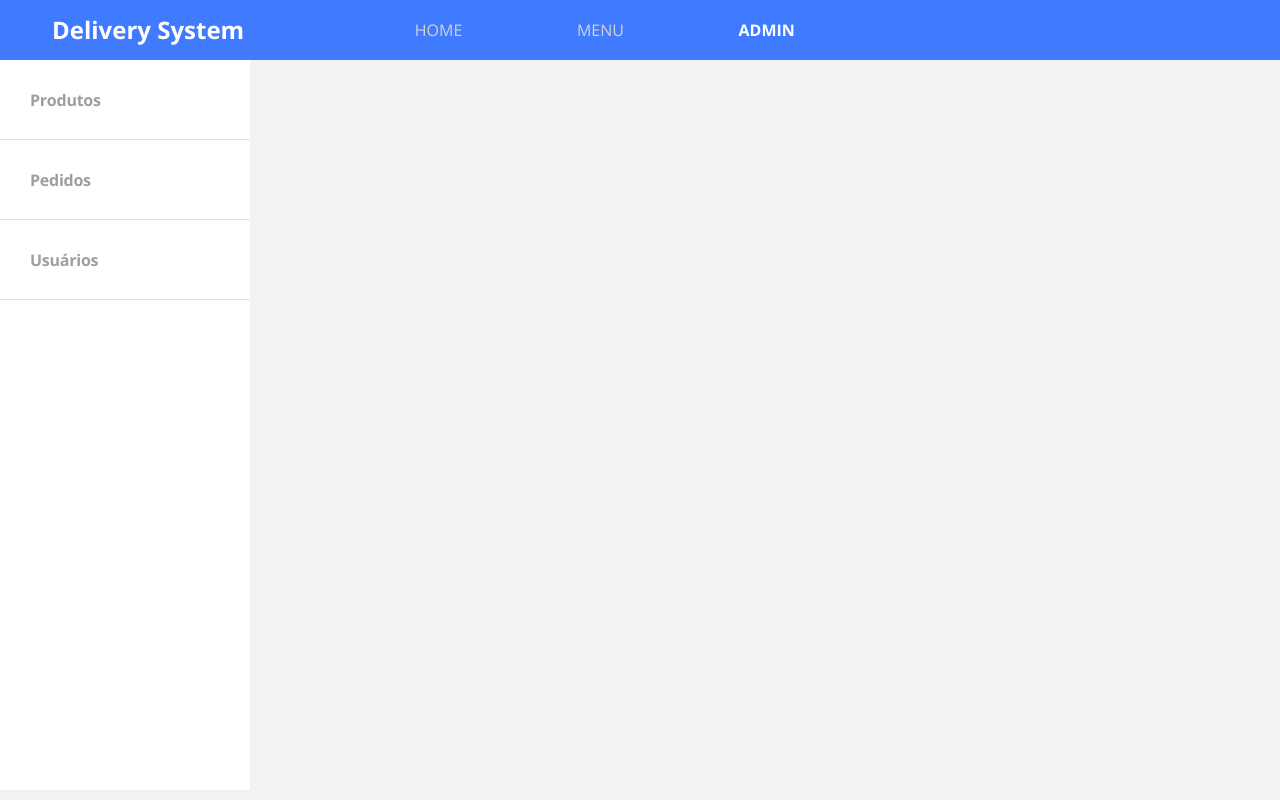
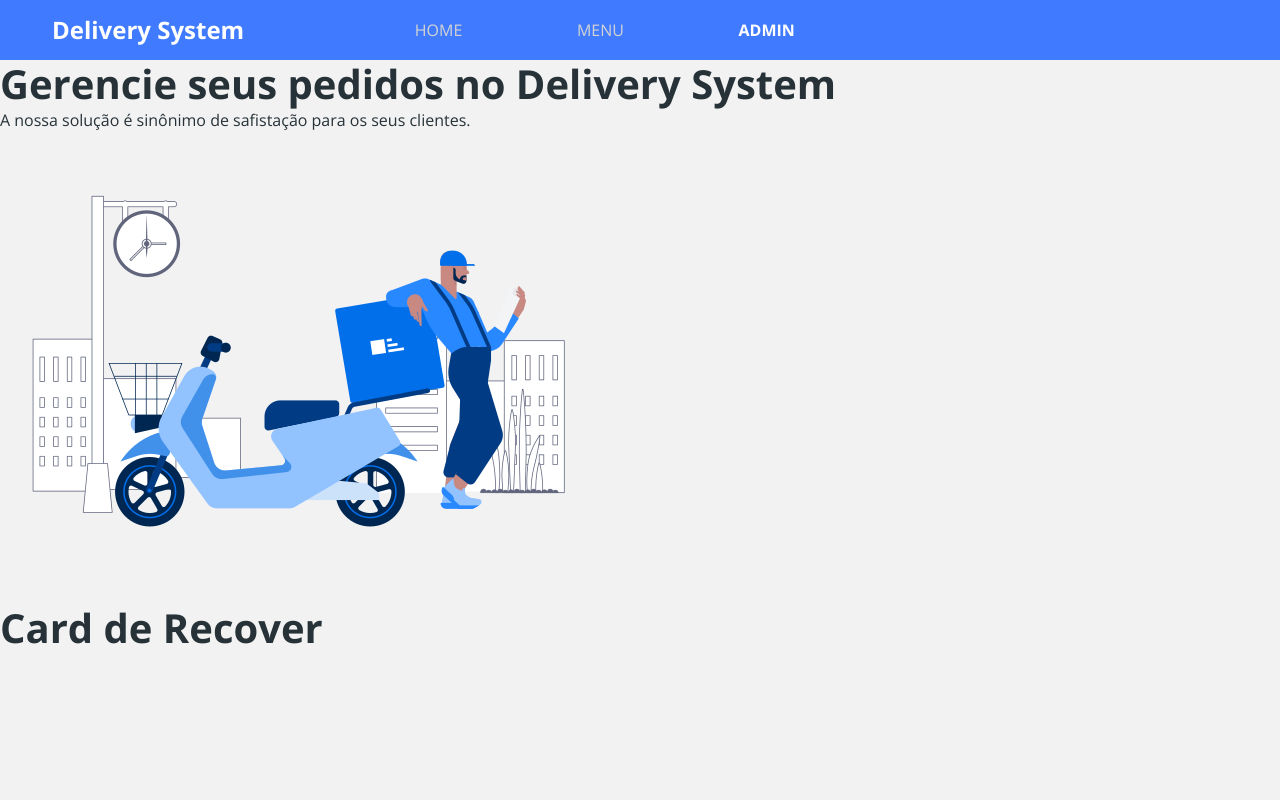
Before and after one commit to dmrsilva/delivery-system, a React (Create React App) app in the folder frontweb/: page /admin/auth/recover in a window 1280 px wide. Built offline with nearby package versions, Linux system fonts and the light colour scheme.

Commit message:
Added authentication routes

```diff
--- a/frontweb/src/Routes.tsx
+++ b/frontweb/src/Routes.tsx
@@ -4,6 +4,7 @@ import Home from 'pages/Home';
 import Menu from 'pages/Menu';
 import Admin from 'pages/Admin';
 import ProductDetails from 'pages/ProductDetails';
+import Auth from 'pages/Admin/Auth';
 
 const Routes = () => (
   <BrowserRouter>
@@ -18,7 +19,11 @@ const Routes = () => (
       <Route path="/products/:productId">
         <ProductDetails />
       </Route>
-      <Redirect from="/admin" to="/admin/products" exact/>
+      <Redirect from="/admin/auth" to="/admin/auth/login" exact />
+      <Route path="/admin/auth">
+        <Auth />
+      </Route>
+      <Redirect from="/admin" to="/admin/products" exact />
       <Route path="/admin">
         <Admin />
       </Route>
--- /dev/null
+++ b/frontweb/src/pages/Admin/Auth/index.tsx
@@ -0,0 +1,29 @@
+import AuthImage from 'assets/images/main-image.png';
+import { Route, Switch } from 'react-router-dom';
+
+const Auth = () => {
+  return (
+    <div className="auth-container">
+      <div className="auth-banner-container">
+        <h1>Gerencie seus pedidos no Delivery System</h1>
+        <p>A nossa solução é sinônimo de safistação para os seus clientes.</p>
+        <img src={AuthImage} alt="Entragador de motocicleta" />
+      </div>
+      <div className="auth-form-container">
+        <Switch>
+          <Route path="/admin/auth/login">
+            <h1>Card de Login</h1>
+          </Route>
+          <Route path="/admin/auth/signup">
+            <h1>Card de Signup</h1>
+          </Route>
+          <Route path="/admin/auth/recover">
+            <h1>Card de Recover</h1>
+          </Route>
+        </Switch>
+      </div>
+    </div>
+  );
+};
+
+export default Auth;
--- a/frontweb/src/pages/Home/index.tsx
+++ b/frontweb/src/pages/Home/index.tsx
@@ -1,4 +1,4 @@
-import MainImage from 'assets/images/main-image.png';
+import MainImage from 'assets/images/bolo.jpeg';
 import ButtonIcon from 'components/ButtonIcon';
 import { Link } from 'react-router-dom';
 
```
